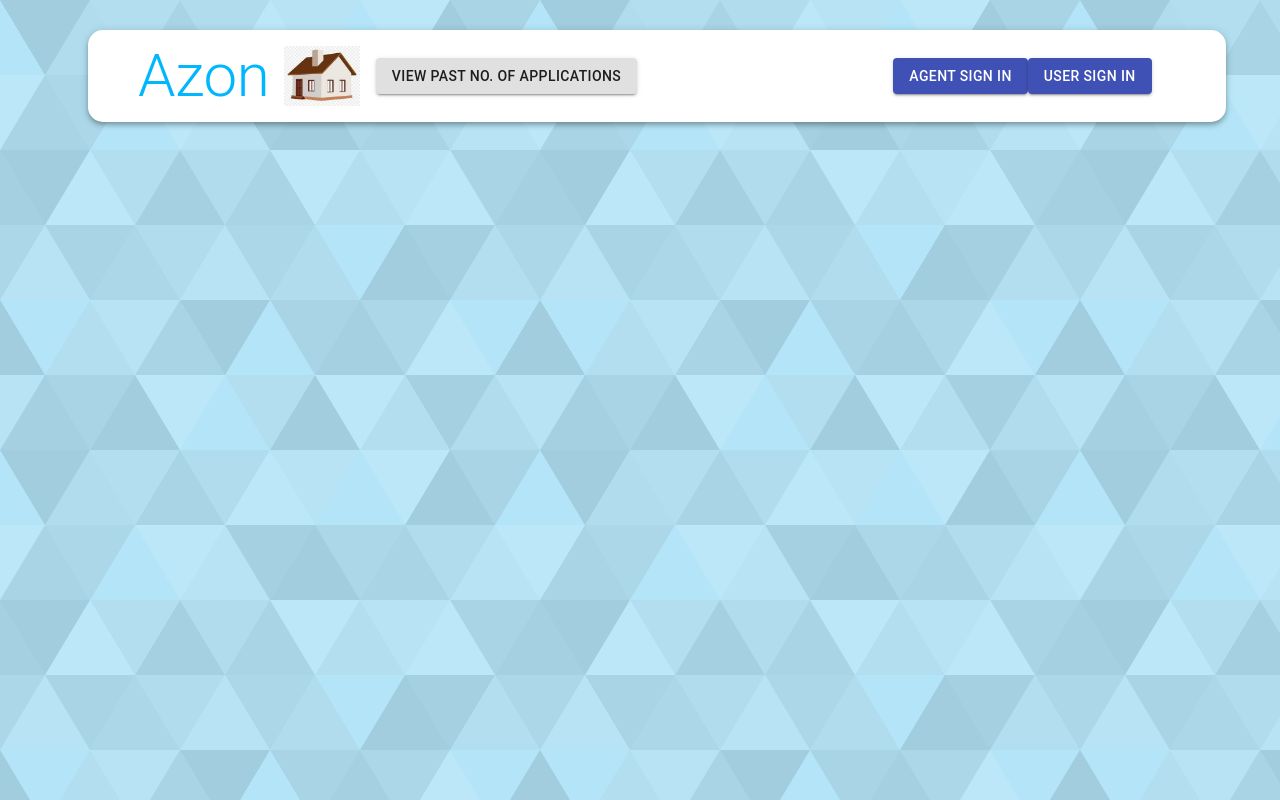
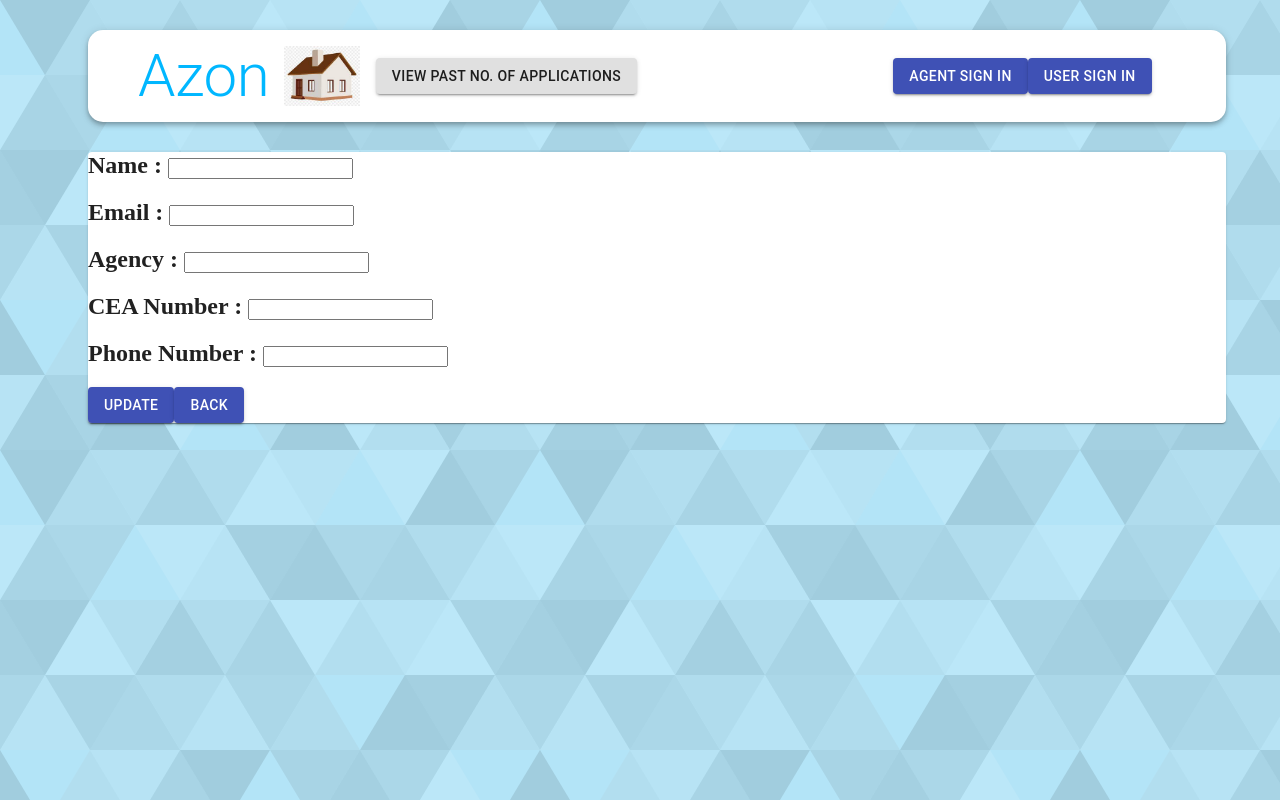
Before and after one commit to kev-g/azon, a React (Create React App) app in the folder client/: page /profile/1 in a window 1280 px wide. Built offline with nearby package versions, Linux system fonts and the light colour scheme; no server answers.

Commit message:
Add EditProfile
bug: Agent details in Profile Page not updated after edited the profile (Agent Database updated)

```diff
--- a/client/src/App.js
+++ b/client/src/App.js
@@ -22,6 +22,7 @@ import UserList from "./components/Admin/UserList";
 import AgentList from "./components/Admin/AgentList";
 import UserUpdate from "./components/Admin/UserUpdate";
 import Blacklist from "./components/Admin/Blacklist";
+import EditProfile from "./components/Pages/EditProfile";
 
 function App () {
 
@@ -132,6 +133,7 @@ return (
         <Route path="/userList/:id" children={<UserUpdate />}></Route>
         <Route path="/profile" exact component={Profile} />
         <Route path="/profile/description" component={Description} />
+        <Route path="/profile/:id" children={<EditProfile />}></Route>
         <Route exact path="/DisplayListings">
          <DisplayListings property={property} uniqueTown={uniqueTown} flatType={flatType} googleMapProperty={googleMapProperty}/>
         </Route>
--- /dev/null
+++ b/client/src/components/Pages/EditProfile.js
@@ -0,0 +1,137 @@
+import React, { useEffect, useState } from 'react'
+import { updateProfile} from '../../actions/agentAuth'
+import { useParams, Link, useHistory } from 'react-router-dom'
+import { useDispatch } from 'react-redux'
+import axios from 'axios'
+import { Paper, Button } from "@material-ui/core";
+
+
+export const EditProfile = () => {
+
+    const { id } = useParams()
+    const dispatch = useDispatch()
+    const [agentProfile, setAgentProfile] = useState('')
+    let history = useHistory();
+    useEffect(() => {
+        async function fetchData() {
+            let response = await axios.get(`http://localhost:5000/agent/${id}`)
+            setAgentProfile(response.data)
+            console.log(agentProfile)
+        }
+        fetchData()
+    }, [])
+
+
+    const [Name, setName] = useState('')
+    const [Email, setEmail] = useState('')
+    const [CEA, setCEA] = useState('')
+    const [Agency, setAgency] = useState('')
+    const [Number, setNumber] = useState('')
+
+    let name = agentProfile.name
+    let email = agentProfile.email
+    let cea = agentProfile.CEA
+    let agency = agentProfile.agency
+    let number = agentProfile.phoneNumber
+
+    const handleChangeName = (e) => {
+      e.preventDefault();
+        setName(e.target.value);
+        name = e.target.value
+        agentProfile.name = name
+  };
+  const handleChangeEmail = (e) => {
+    e.preventDefault();
+    setEmail(e.target.value);
+    email = e.target.value
+    agentProfile.email = email
+  };
+  const handleChangeCEA = (e) => {
+    e.preventDefault();
+    setCEA(e.target.value);
+    cea = e.target.value
+    agentProfile.CEA = cea
+  };
+  const handleChangeAgency = (e) => {
+    e.preventDefault();
+    setAgency(e.target.value);
+    agency = e.target.value
+    agentProfile.agency = agency
+  };
+  const handleChangeNumber = (e) => {
+    e.preventDefault();
+    setNumber(e.target.value);
+    number = e.target.value
+    agentProfile.phoneNumber = number
+  };
+
+
+    const handleSubmit = (e) => {
+        e.preventDefault();
+        dispatch(updateProfile(id, agentProfile))
+        alert('Profile Updated')
+        history.push("/profile");
+
+    };
+
+
+    return (
+        <div>
+            <Paper>
+                <form >
+                    <div style={{ textAlign: 'left' }}>
+                        <div key={agentProfile.CEA}>
+                            <h2> Name : <input
+                                type='string'
+                                name='name'
+                                onChange={handleChangeName}
+                                value={agentProfile.name}
+                                required
+                            /></h2>
+                            <h2> Email : <input
+                                type='string'
+                                name='email'
+                                onChange={handleChangeEmail}
+                                value={agentProfile.email}
+                                required
+                            /></h2>
+                            <h2> Agency : <input
+                                type='string'
+                                name='agency'
+                                onChange={handleChangeAgency}
+                                value={agentProfile.agency}
+                                required
+                            /></h2>
+                            <h2> CEA Number : <input
+                                type='string'
+                                name='CEA'
+                                onChange={handleChangeCEA}
+                                value={agentProfile.CEA}
+                                required
+                            /></h2>
+                            <h2> Phone Number : <input
+                                type='string'
+                                name='PhoneNumber'
+                                onChange={handleChangeNumber}
+                                value={agentProfile.phoneNumber}
+                                required
+                            /></h2>
+
+
+                            <Button onClick={handleSubmit} color="primary" variant="contained"  >
+                                Update
+                            </Button>
+                                <Button component={Link} to={{
+                                    pathname: `/profile`,
+                                }} color="primary" variant="contained">
+                                    Back
+                                </Button>
+                        </div>
+                    </div></form>
+
+            </Paper>
+        </div>
+    )
+
+}
+export default EditProfile
--- a/client/src/components/Pages/Profile.js
+++ b/client/src/components/Pages/Profile.js
@@ -33,9 +33,15 @@ const Profile = () => {
     }
     fetchData();
   }, []);
+
+  function refreshPage() {
+    window.location.reload(false);
+  }
+
   return (
     <div>
       {user.result.type === "agent" ? (
+
         <section
           style={{
             textAlign: "center",
@@ -100,6 +106,16 @@ const Profile = () => {
             </Paper>
             <Button
               component={Link}
+              to={{
+                pathname: `/profile/${agentProfile._id}`,
+              }}
+              className={classes.purple}
+              variant="contained"
+            >
+              Edit Profile
+            </Button>
+            <Button
+              component={Link}
               to="/reset"
               className={classes.purple}
               variant="contained"
```
Also changed, not shown: 1 other file (tests, documents, lock files or other folders).
